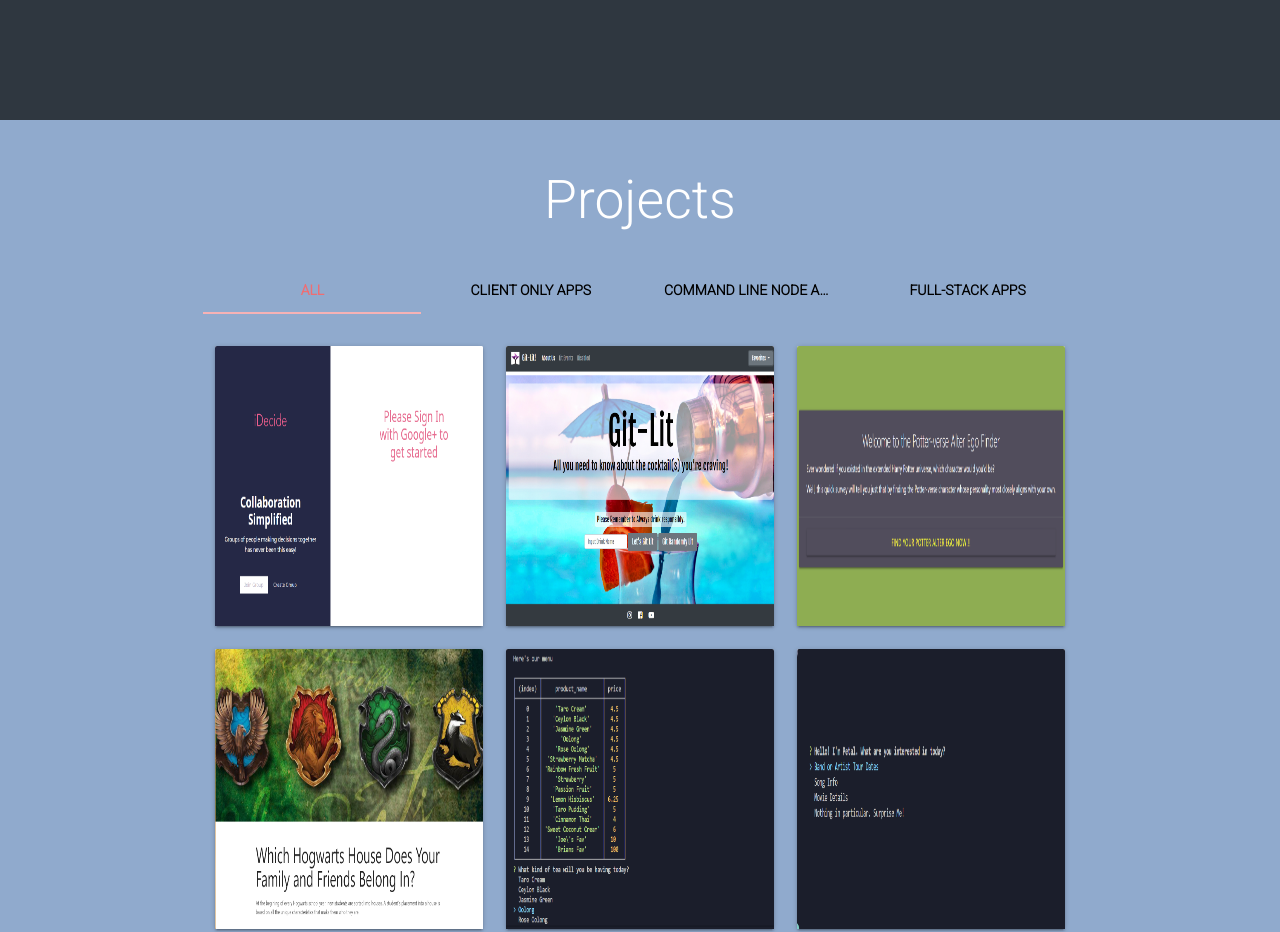
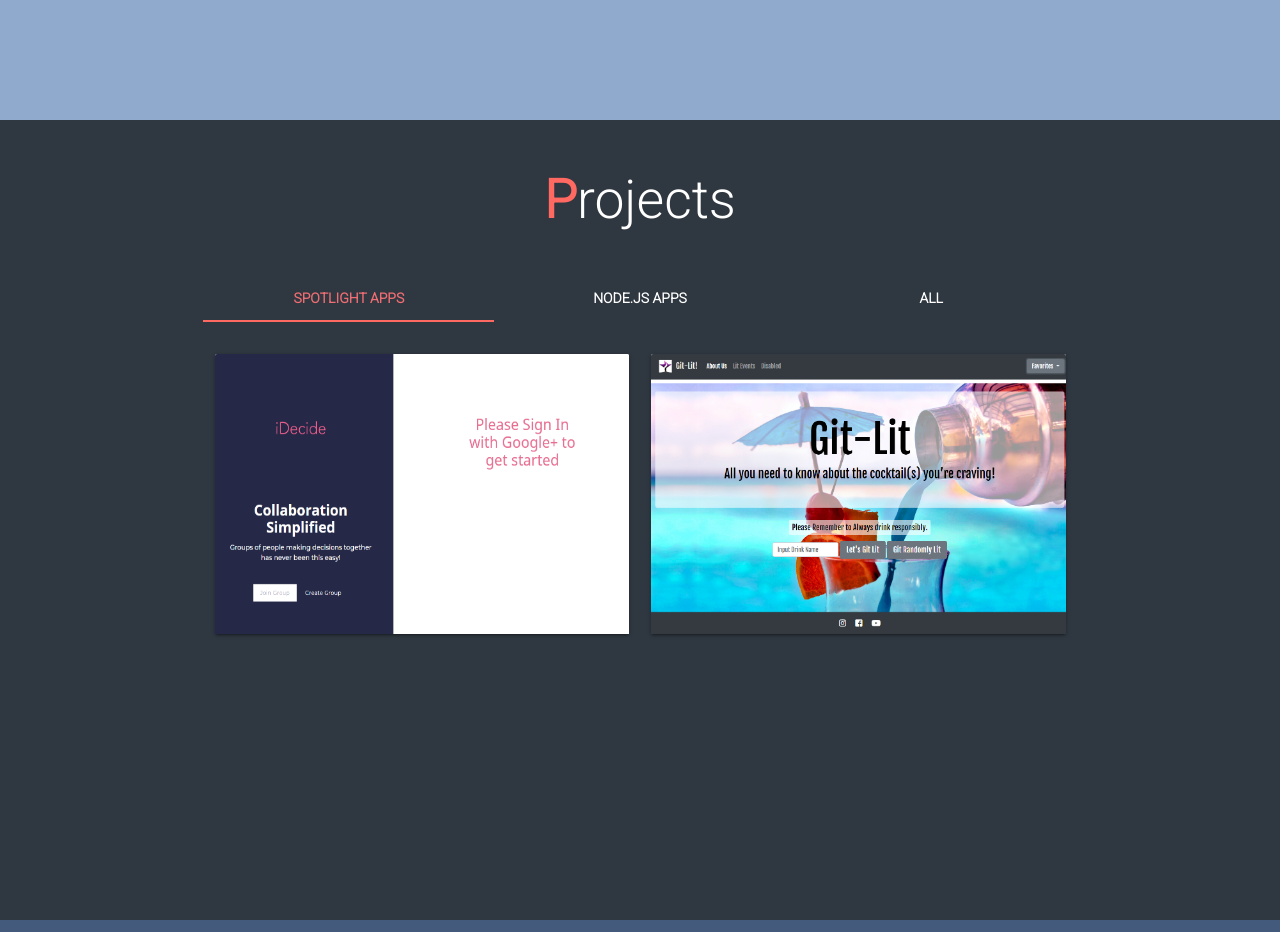
Before and after one commit to torre-matthew/Portfolio, a plain HTML site: page index.html in a window 1280 px wide. Shown: the part 1480-2412 px from the top of the page. Drawn offline with nearby package versions, Linux system fonts and the light colour scheme.

```diff
--- a/assets/css/style.css
+++ b/assets/css/style.css
@@ -1,5 +1,5 @@
 body {
-    display: flex;
+	display: flex;
 	min-height: 100vh;
 	width: 100vw;
 	flex-direction: column;
@@ -13,6 +13,26 @@ body {
 	margin-bottom: 15px;
 	font-weight: bold;
 }
+
+h2 {
+	position: relative;
+	padding-bottom: 8px;
+}
+
+h2::first-letter {
+	color: #FF6961;
+	font-weight: bold;
+}
+
+/* h2::before {
+	content: '';
+  	position: absolute;
+	bottom: 12;
+  	width: 5px;
+  	height: 50px;
+	background-color: #FF6961;
+
+} */
 
 nav {
 	background-color: #21272d;
@@ -65,12 +85,12 @@ nav {
 .about-me {
 	min-height: 100vh;
 	height: auto;
-	background-color: #2F3740;
+	background-color: #90aacd;
 }
 
 .projects {
 	min-height: 100vh;
-	background-color: #90aacd;
+	background-color: #2F3740;
 	height: auto;
 }
 
@@ -104,8 +124,12 @@ nav {
 	font-weight: bold;
 }
 
+.tabs .indicator {
+	background-color: #FF6961;
+}
+
 .tabs .tab a {
-	color: black;
+	color: white;
 }
 
 .tabs .tab a:hover {
--- a/assets/javascript/portfolio.js
+++ b/assets/javascript/portfolio.js
@@ -105,15 +105,17 @@ let clientProj =
 
 let nodeProj =
 [
+    projDetails.iDecide,
+    projDetails.potterAlterEgo,
+    projDetails.potterHouseSorter,
     projDetails.bobaMeBaby,
     projDetails.petal,
 ]
 
-let fullStack =
+let spotlight =
 [
-    projDetails.potterAlterEgo,
-    projDetails.potterHouseSorter,
     projDetails.iDecide,
+    projDetails.gitLit
 ]
 
 
@@ -126,8 +128,8 @@ let displayProjects = (data, displayID) => {
 
 let stickyNav = () => {
     let navPos = $("#nav-pos").offset().top;
-    console.log("navPos" + navPos);
-    console.log("pageY" + pageYOffset);
+    // console.log("navPos" + navPos);
+    // console.log("pageY" + pageYOffset);
 
     if (navPos > pageYOffset) {
         $(".navbar-fixed > nav").hide();
@@ -144,7 +146,7 @@ $(document).ready(function(){
     displayProjects(allProjArr, "#all-projects");
     displayProjects(clientProj, "#client-apps");
     displayProjects(nodeProj, "#node-apps");
-    displayProjects(fullStack, "#fs-apps");
+    displayProjects(spotlight, "#spotlight");
     stickyNav();
 });
 
--- a/index.html
+++ b/index.html
@@ -12,7 +12,7 @@
 
   <script id="project-card-template" type="text/x-handlebars-template">
     {{#each projContent}}
-    <div class="col s12 m6 l4">
+    <div class="col s12 m6 l6">
       <div class="card">
         <div class="card-image">
           <img src={{image}} alt="" class="activator">
@@ -92,24 +92,20 @@
         </div>
         <div class="row">
           <div class="col s12">
-            <ul class="tabs tabs-fixed-width">
-              <li class="tab col s3"><a href="#all">All</a></li>
-              <li class="tab col s3"><a href="#client">Client Only Apps</a></li>
-              <li class="tab col s3"><a href="#node">Command Line Node Apps</a></li>
-              <li class="tab col s3"><a href="#full-stack">Full-Stack Apps</a></li>
+            <ul class="tabs">
+              <li class="tab col s12 l4"><a class="active" href="#spotlight">SpotLight Apps</a></li>
+              <li class="tab col s12 l4"><a href="#node">Node.js Apps</a></li>
+              <li class="tab col s12 l4"><a href="#all">All</a></li>
             </ul>
+          </div>
+          <div id="spotlight" class="col s12">
+            <div id="spotlight"></div>
+          </div>
+          <div id="node" class="col s12">
+            <div id="node-apps"></div>
           </div>
           <div id="all" class="col s12">
             <div id="all-projects"></div>
-          </div>
-          <div id="client" class="col s12">
-              <div id="client-apps"></div>
-          </div>
-          <div id="node" class="col s12">
-              <div id="node-apps"></div>
-          </div>
-          <div id="full-stack" class="col s12">
-              <div id="fs-apps"></div>
           </div>
         </div>
       </div>
```
